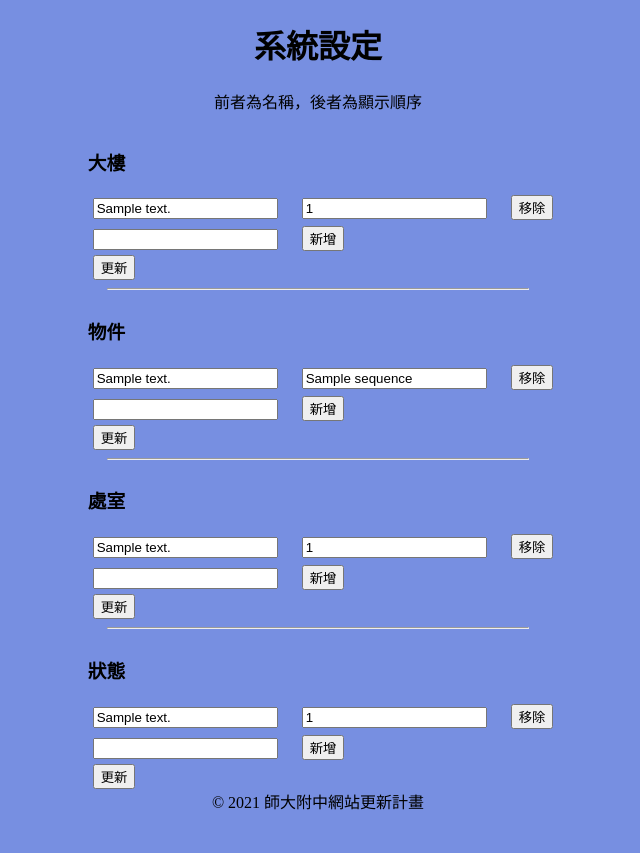
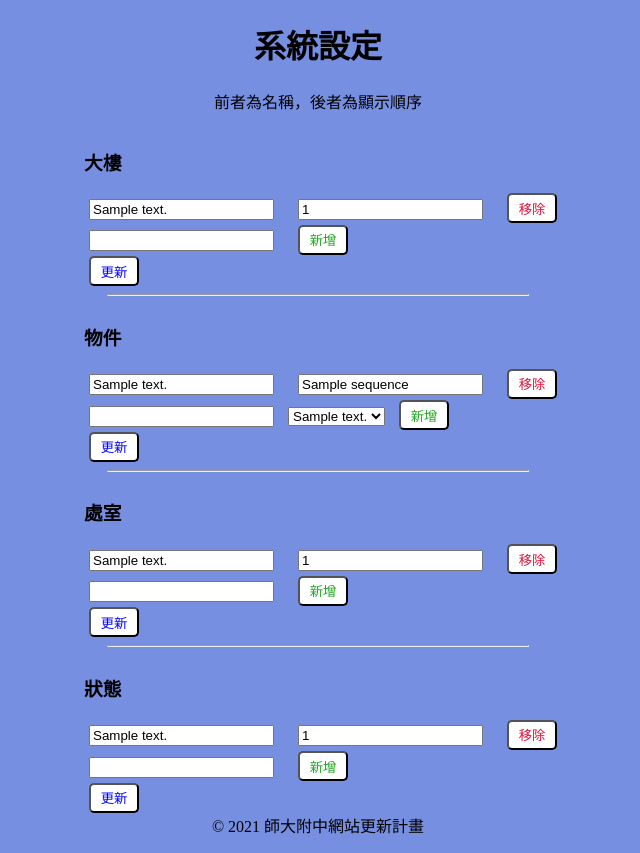
Before and after one commit to HSNU-websites/repair_system, a Flask app: template templates/system.html in a window 1280 px wide. Shown: the whole page, without its empty margins (322-962 px from the left). Before the commit the page ends 810 px from the top, so only its background shows below. Run offline with Flask 2, Linux system fonts and the light colour scheme; tables that the repository leaves empty hold one stand-in row (values such as "Sample post"); the template is opened without the code that fills it: values that come from a table or form of the project are taken from there, most other values are stand-ins (such as "Sample title", 1, 10 or a date in 2020); some libraries are stand-ins or nearby versions.

Commit message:
Fix system page add items error and improve UI

```diff
--- a/app/database/db_helper.py
+++ b/app/database/db_helper.py
@@ -142,11 +142,9 @@ def insert(tablename: str, data: dict):
         t = tablenameRev[tablename]
         db.session.add(t(**data))
         db.session.commit()
-        updateSequence(tablename)
         return True
     except:
         return False
-
 
 def update(tablename: str, data: dict):
     try:
@@ -154,7 +152,6 @@ def update(tablename: str, data: dict):
         id = data.pop("id")
         t.query.filter_by(id=id).update(data)
         db.session.commit()
-        updateSequence(tablename)
         return True
     except:
         return False
@@ -165,7 +162,6 @@ def delete(tablename: str, id: int):
         t = tablenameRev[tablename]
         t.query.filter_by(id=id).delete()
         db.session.commit()
-        updateSequence(tablename)
         return True
     except:
         return False
--- a/static/system.css
+++ b/static/system.css
@@ -24,12 +24,32 @@ input[type="text"] {
 
 button {
     margin-left: 10px;
+    border-radius: 5px;
+    height: 30px;
+    width: 50px;
+    background-color: white;
+}
+
+button:hover {
+    opacity: 0.8;
 }
 
 .container {
     display: flex;
     justify-content: center;
     align-items: center;
+}
+
+.add {
+    color: rgb(38, 168, 38);
+}
+
+.remove {
+    color: crimson;
+}
+
+.update {
+    color: blue;
 }
 
 #tip {
--- a/static/system.js
+++ b/static/system.js
@@ -23,10 +23,18 @@ function send_add(element) {
     var category = element.parentElement.id;
     var input_list = element.parentElement.getElementsByTagName("INPUT")
     var value = input_list[input_list.length - 1].value;
+    var office = element.parentElement.getElementsByTagName("select");
+    if (office.length != 0) {
+        var data = JSON.stringify({ "category": category, "value": value, "office": parseInt(office[0].value) });
+    }
+    else {
+        var data = JSON.stringify({ "category": category, "value": value });
+    }
+    console.log(data)
     $.ajax({
         url: "/system_modification",
         type: "post",
-        data: JSON.stringify({ "category": category, "value": value }),
+        data: data,
         dataType: "json",
     })
         .always(function (r) {
--- a/templates/system.html
+++ b/templates/system.html
@@ -43,6 +43,11 @@
             </div>
             {% endfor %}
             <input type="text" name="add">
+            <select name="offices" id="offices">
+                {% for office in offices %}
+                    <option value="{{ office.id }}">{{ office.description }}</option>
+                {% endfor %}
+            </select>
             <button class="add" onclick="send_add(this);">新增</button>
             <br>
             <button class="update" onclick="send_update(this);">更新</button>
```
Also changed, not shown: app/admin/routes.py (+6 -1 lines), tests/test_auth.py (renamed from tests/test_db.py).
